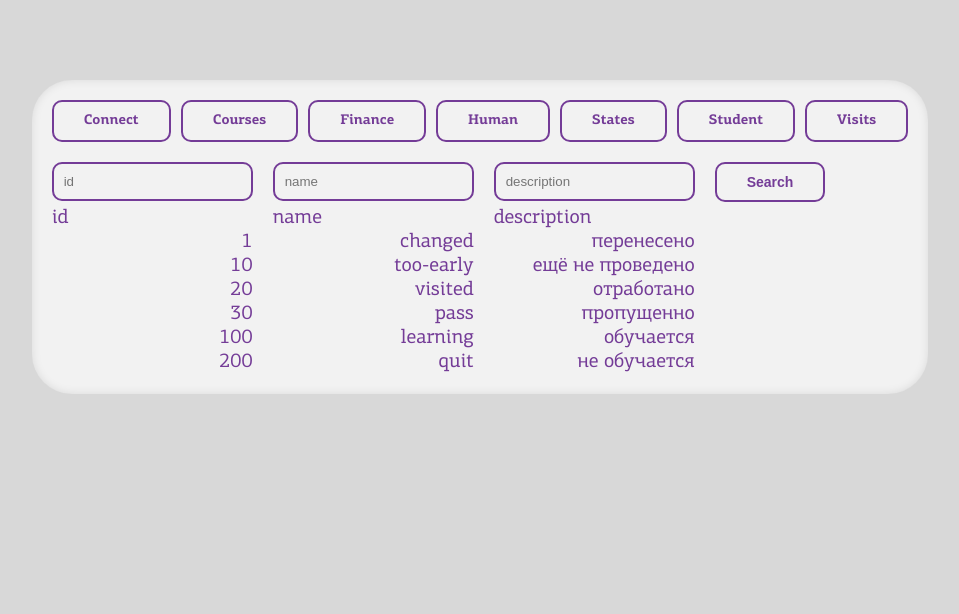
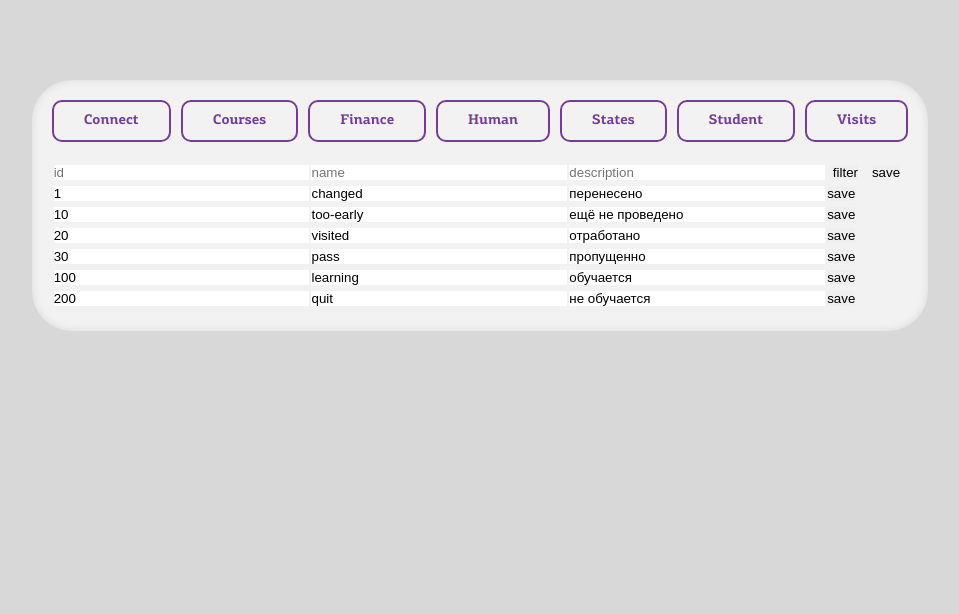
Before and after one commit to DEADnQUEEN/IngSite, a Django app: page /admin/States in a window 1280 px wide. Shown: the part 83-697 px from the top of the page, without its empty margins (160-1119 px from the left). Run offline with Django 4.2, Linux system fonts and the light colour scheme; data comes from the database, SQL or seed files in the repository.

Commit message:
Create model in html table view

```diff
--- a/lk/templatetags/db.py
+++ b/lk/templatetags/db.py
@@ -1,3 +1,4 @@
+import django.db.models
 from django import template
 from .. import models
 from .filters import SEP
@@ -14,8 +15,8 @@ def get_from_db(model_id: int, model):
 
 
 @register.filter
-def column_values(model, column: str):
-    return [value[0] for value in model.values_list(column)]
+def column_value(model: django.db.models.Model, column: django.db.models.Field):
+    return column.value_from_object(model)
 
 
 @register.filter
--- a/static/css/admin.css
+++ b/static/css/admin.css
@@ -24,17 +24,6 @@
     flex-wrap: wrap;
 }
 
-.model-filters {
-    display: flex;
-    flex-direction: row;
-    flex-wrap: wrap;
-    min-width: fit-content;
-    width: 100%;
-    height: 100%;
-    min-height: fit-content;
-    gap: 20px;
-}
-
 .label-input {
     padding: 10px;
     border-radius: 10px;
@@ -51,44 +40,7 @@
 
 .models-list {
     display: inline-flex;
-    flex-direction: row;
-}
-
-.column {
-    display: flex;
     flex-direction: column;
-    align-items: flex-end;
-}
-
-.model-list-column {
-    display: inline-flex;
-    flex-direction: row;
-    width: fit-content;
-    height: fit-content;
-}
-
-.model-list-column > div {
-    display: flex;
-    flex-direction: column;
-    width: fit-content;
-    height: fit-content;
-    padding: 10px;
-    align-items: flex-end;
-}
-
-.model-list-column > div > a:first-child{
-    padding-bottom: 20px;
-}
-
-
-.model-list-column:not(:last-child):after{
-    content: '';
-    background: var(--gray);
-    position: relative;
-    width: 5px;
-    height: auto;
-    margin: 0 20px;
-    border-radius: 5px;
 }
 
 .filter-submit {
@@ -96,8 +48,37 @@
     font-size: 14px;
 }
 
-.column-header {
+.model-filters {
+    display: flex;
+    flex-direction: row;
+    gap: 10px;
+}
+
+.column {
     display: flex;
     flex-direction: column;
-    gap: 5px;
 }
+
+.column > a {
+    width: fit-content;
+}
+
+.column > label {
+    width: 100%;
+    display: flex;
+}
+
+.input-column {
+    min-width: 100px;
+    width: 100%;
+}
+
+.model-table * {
+    padding: 0;
+    margin: 0;
+    border-width: 0;
+}
+
+.model-table {
+
+}
--- a/templates/Page/admin.html
+++ b/templates/Page/admin.html
@@ -6,6 +6,7 @@
     <link rel="stylesheet" type="text/css" href="{% static '/css/header-content.css' %}"/>
     <link rel="stylesheet" type="text/css" href="{% static '/css/scroll.css' %}"/>
     <link rel="stylesheet" type="text/css" href="{% static '/css/admin.css' %}"/>
+    <script type="text/javascript" src="{% static '/js/test.js' %}" defer></script>
 {% endblock %}
 
 {% block extension %}
@@ -14,23 +15,49 @@
             {% include 'include/admin panel.html' %}
         </div>
         {% if model is not None %}
-            <form method="post" class="model-filters">
-                {% csrf_token %}
-                {% for column, input in fields.items %}
-                    <div class="column-{{ column.name }} column">
-                        <label class="column-header">
-                            <input name="{{ column.name }}" class="admin-filter label-input" type="{{ input }}" placeholder="{{ column.name }}">
-                            <a class="text-font">{{ column.name }}</a>
-                        </label>
-                        {% for value in models|column_values:column.name %}
-                            <a>{{ value }}</a>
+            <table class="model-table">
+                <thead class="table-head">
+                    <tr>
+                        {% for column, input in fields.items %}
+                            <th scope="col">
+                                <label>
+                                    <input class="input-column" placeholder="{{ column.name }}" name="{{ column.name }}" type="{{ input }}">
+                                </label>
+                            </th>
                         {% endfor %}
-                    </div>
+                        <th>
+                            <button>filter</button>
+                        </th>
+                        <th>
+                            <button>save</button>
+                        </th>
+                    </tr>
+                </thead>
+                <tbody>
+                {% for model in models %}
+                    <tr>
+                        {% for column, input in fields.items %}
+                            {% if forloop.first %}
+                                <th scope="row">
+                                    <label>
+                                        <input value="{{ model|column_value:column }}" class="input-column" placeholder="{{ column.name }}" name="model-{{ forloop.counter0 }}-{{ column.name }}" type="{{ input }}" minlength="1">
+                                    </label>
+                                </th>
+                            {% else %}
+                                <td>
+                                    <label>
+                                        <input value="{{ model|column_value:column }}" class="input-column" placeholder="{{ column.name }}" name="model-{{ forloop.counter0 }}-{{ column.name }}" type="{{ input }}" minlength="1">
+                                    </label>
+                                </td>
+                            {% endif %}
+                        {% endfor %}
+                        <td colspan="2">
+                            <button>save</button>
+                        </td>
+                    </tr>
                 {% endfor %}
-                <label class="filter-submit-label">
-                    <button class="button-style filter-submit" type="submit">Search</button>
-                </label>
-            </form>
+                </tbody>
+            </table>
         {% else %}
             <a>Choose the model</a>
         {% endif %}
```
